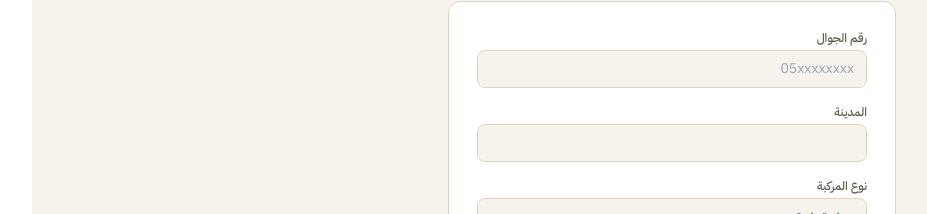
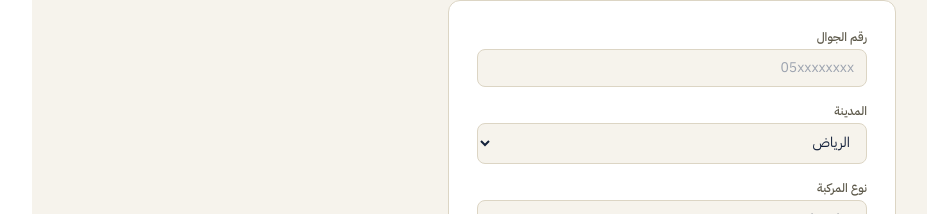
Before and after one commit to abohssan555-dot/wholesale-p2p, a React (Vite) app: page /driver in a window 1280 px wide. Shown: the part 143-357 px from the top of the page, without its empty margins (102-1029 px from the left). Built offline with nearby package versions, Linux system fonts and the light colour scheme.

Commit message:
Add Saudi cities selection to onboarding form
Added a list of Saudi cities for selection in the onboarding form.

```diff
--- a/src/OnboardingFlow.jsx
+++ b/src/OnboardingFlow.jsx
@@ -111,6 +111,13 @@ const STORE_CATEGORIES = [
   { id: "other", label: "أخرى" },
 ];
 
+const SAUDI_CITIES = [
+  "الرياض", "جدة", "مكة المكرمة", "المدينة المنورة", "الدمام",
+  "الخبر", "الظهران", "الطائف", "تبوك", "بريدة", "عنيزة",
+  "خميس مشيط", "أبها", "نجران", "جازان", "ينبع", "الجبيل",
+  "حائل", "الأحساء", "الباحة", "عرعر", "سكاكا", "القنفذة", "بدر", "أخرى",
+];
+
 function AccountStep({ onDone, applicantType }) {
   const [form, setForm] = useState({
     store_name: "",
@@ -120,7 +127,7 @@ function AccountStep({ onDone, applicantType }) {
     password: "",
     confirm_password: "",
     phone: "",
-    city: "",
+    city: "الرياض",
     vehicle_type: "motorcycle",
   });
   const [err, setErr] = useState("");
@@ -202,7 +209,19 @@ function AccountStep({ onDone, applicantType }) {
           </>
         )}
         <Field label="رقم الجوال" required value={form.phone} onChange={set("phone")} placeholder="05xxxxxxxx" />
-        <Field label="المدينة" required value={form.city} onChange={set("city")} />
+        <div className="mb-4">
+          <label className="text-xs font-medium block mb-1" style={{ color: T.sub }}>المدينة</label>
+          <select
+            value={form.city}
+            onChange={set("city")}
+            className="w-full text-sm rounded-lg py-2 px-3 outline-none"
+            style={{ background: T.paper, border: `1px solid ${T.line}`, color: T.ink }}
+          >
+            {SAUDI_CITIES.map((c) => (
+              <option key={c} value={c}>{c}</option>
+            ))}
+          </select>
+        </div>
         {applicantType === "driver" && (
           <div className="mb-4">
             <label className="text-xs font-medium block mb-1" style={{ color: T.sub }}>نوع المركبة</label>
```
